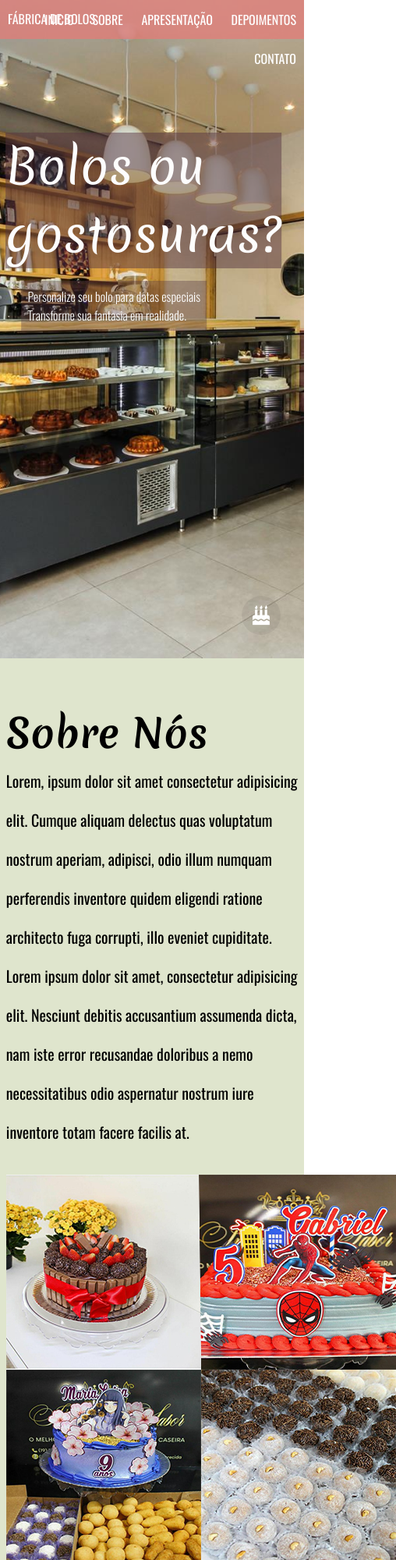
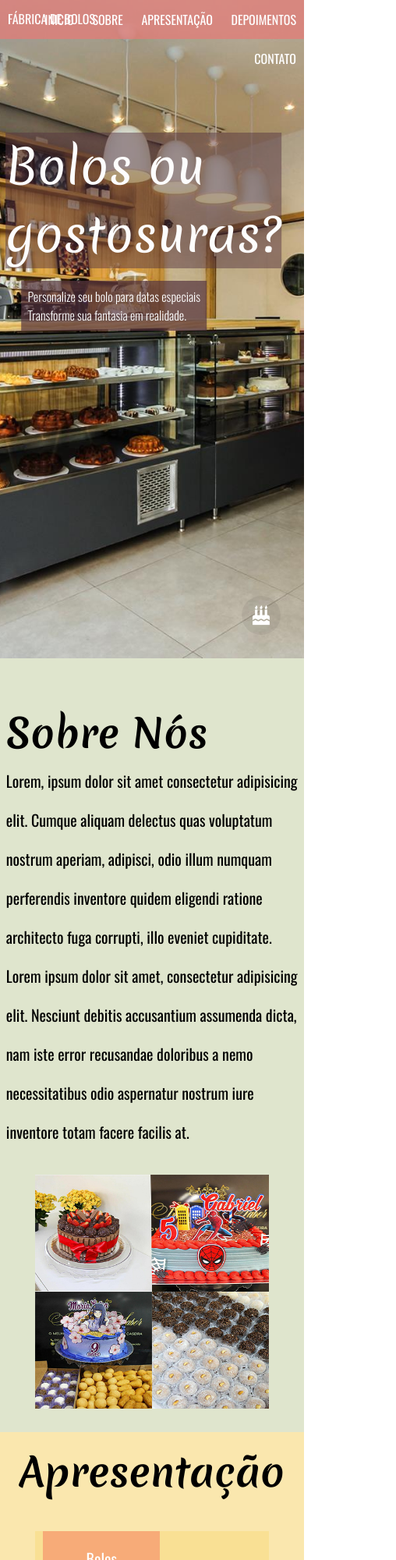
Before and after one commit to Lucas-HDS/Fabrica-de-Bolos, a plain HTML site: page index.html in a window 390 px wide. Shown: the top 2000 px of the page at 78% size, 508 px wide, since content can reach past the window. Drawn offline with nearby package versions, Linux system fonts and the light colour scheme.

Commit message:
update responsive

```diff
--- a/css/style.css
+++ b/css/style.css
@@ -126,7 +126,7 @@ header h4{
     transform: translateX(-18%);
     text-align: left;
     color: white;
-    background-color: rgba(84, 52, 63, 0.363);
+    background-color: rgba(84, 52, 63, 0.692);
     padding: 8px;
     font-weight: lighter;
 }
@@ -360,3 +360,24 @@ input[type=submit]:hover{
         display: block;
     }
 }
+
+@media screen and (max-width: 600px){
+
+    .sobre-exemplos img{
+        width: 300px;
+        height: 300px;
+        background-size: 100% 100%;
+        background-position: center;
+        background-repeat: no-repeat;
+
+    }
+
+    section#apresentacao > h2{
+        padding-top: 15px  !important;
+    }
+
+    #apresentacao .nav_tabs{
+        margin: 40px auto;
+
+    }
+}
--- a/index.html
+++ b/index.html
@@ -57,7 +57,7 @@
     </section><!--sobre-->
 
     <section id="apresentacao">
-        <h2 style="font-size: 50px; font-family: 'Merienda', cursive; text-align: center; padding-top: 50px;">Apresentação dos Bolos</h2>
+        <h2 style="font-size: 50px; font-family: 'Merienda', cursive; text-align: center; padding-top: 50px;">Apresentação</h2>
         <div class="container">
 
 
@@ -148,8 +148,29 @@ $(' .images-content ').slick({
         autoplay: true,
         autoplaySpeed: 1000,
         pauseOnHover:false,
+        responsive: [
+    {
+      breakpoint: 860,
+      settings: {
+        arrows: false,
+        centerMode: true,
+        slidesToShow: 2
+      }
+    },
+    {
+      breakpoint: 600,
+      settings: {
+        arrows: false,
+        centerMode: true,
+        centerPadding: '40px',
+        slidesToShow: 1
+      }
+    },
+  ]
 
     });
+
+
 
     $(' .box-depoimento ').slick({
         centerMode: false,
```
